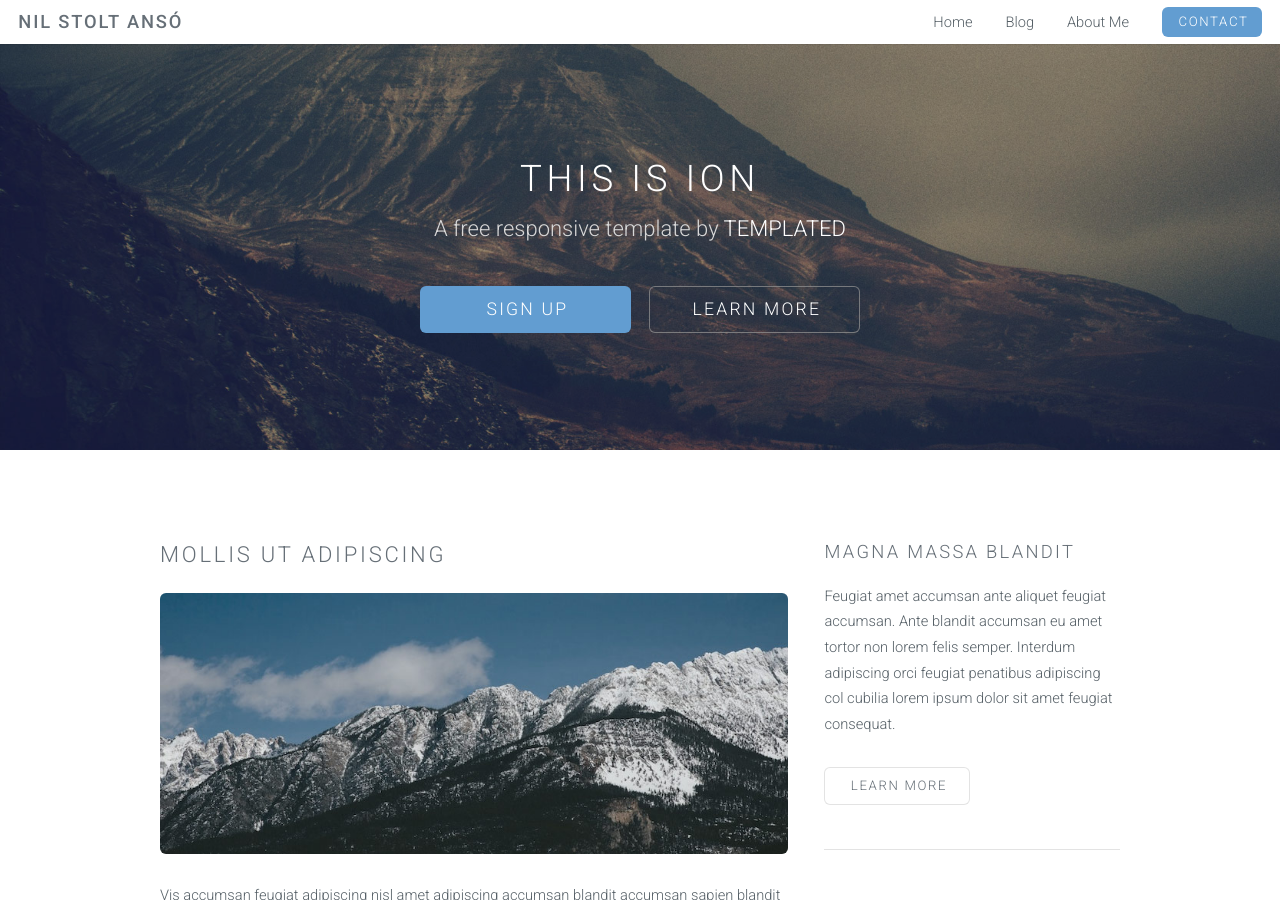
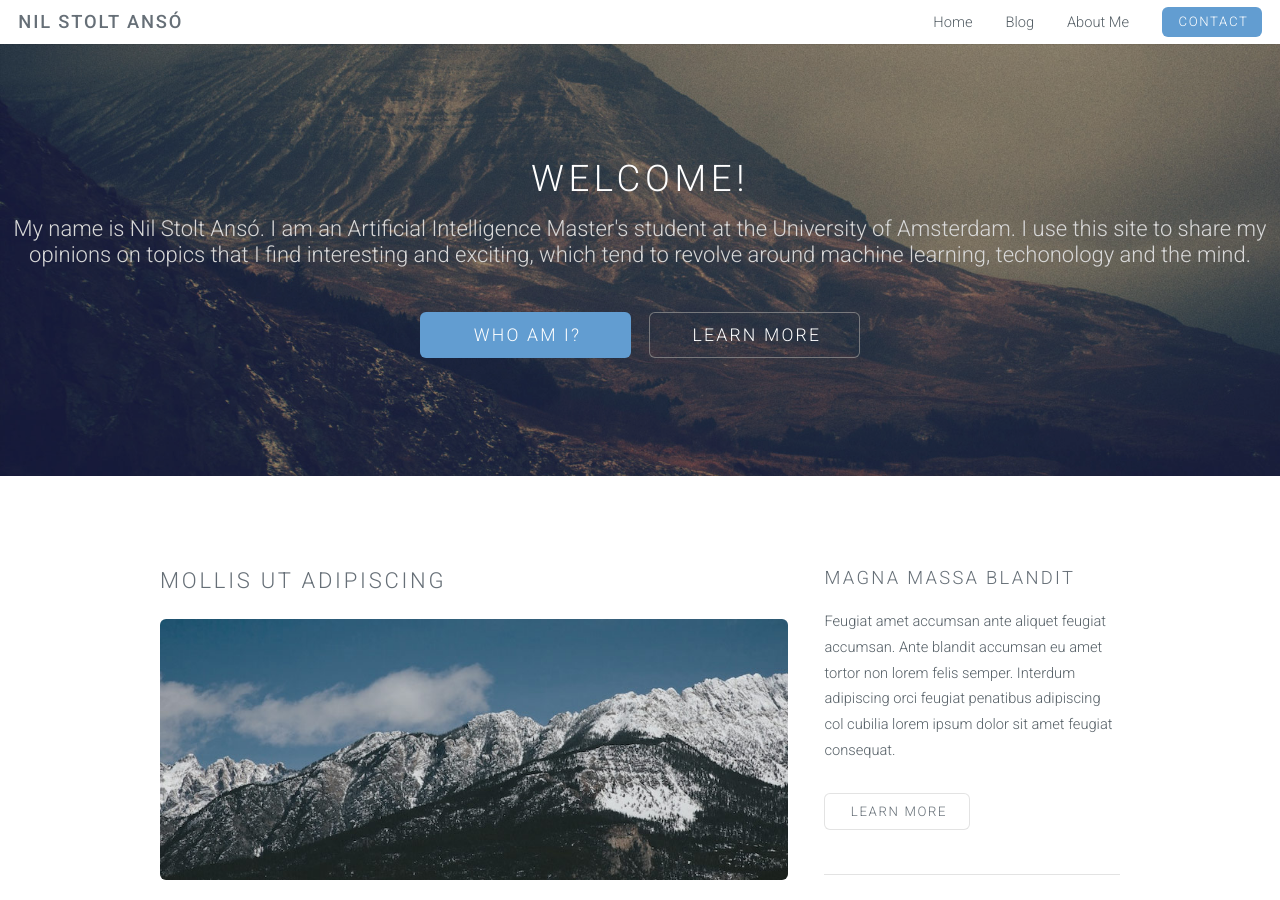
Before and after one commit to NILOIDE/NILOIDE.github.io, a Jekyll site: the page built from index.html, in a window 1280 px wide and 900 px high. Built offline with Jekyll 4.4.1, drawn with Linux system fonts in a browser that asks for light colours.

Commit message:
Edited home head

```diff
--- a/_layouts/landing-page.html
+++ b/_layouts/landing-page.html
@@ -10,10 +10,10 @@
         <!-- Banner -->
         <section id="banner">
             <div class="inner">
-                <h2>This is Ion</h2>
-                <p>A free responsive template by <a href="http://templated.co">TEMPLATED</a></p>
+                <h2>Welcome!</h2>
+                <p>My name is Nil Stolt Ansó. I am an Artificial Intelligence Master's student at the University of Amsterdam. I use this site to share my opinions on topics that I find interesting and exciting, which tend to revolve around machine learning, techonology and the mind.</p>
                 <ul class="actions">
-                    <li><a href="#content" class="button big special">Sign Up</a></li>
+                    <li><a href="{{ site.baseurl }}/About-Me.html" class="button big special">Who am I?</a></li>
                     <li><a href="#elements" class="button big alt">Learn More</a></li>
                 </ul>
             </div>
```
